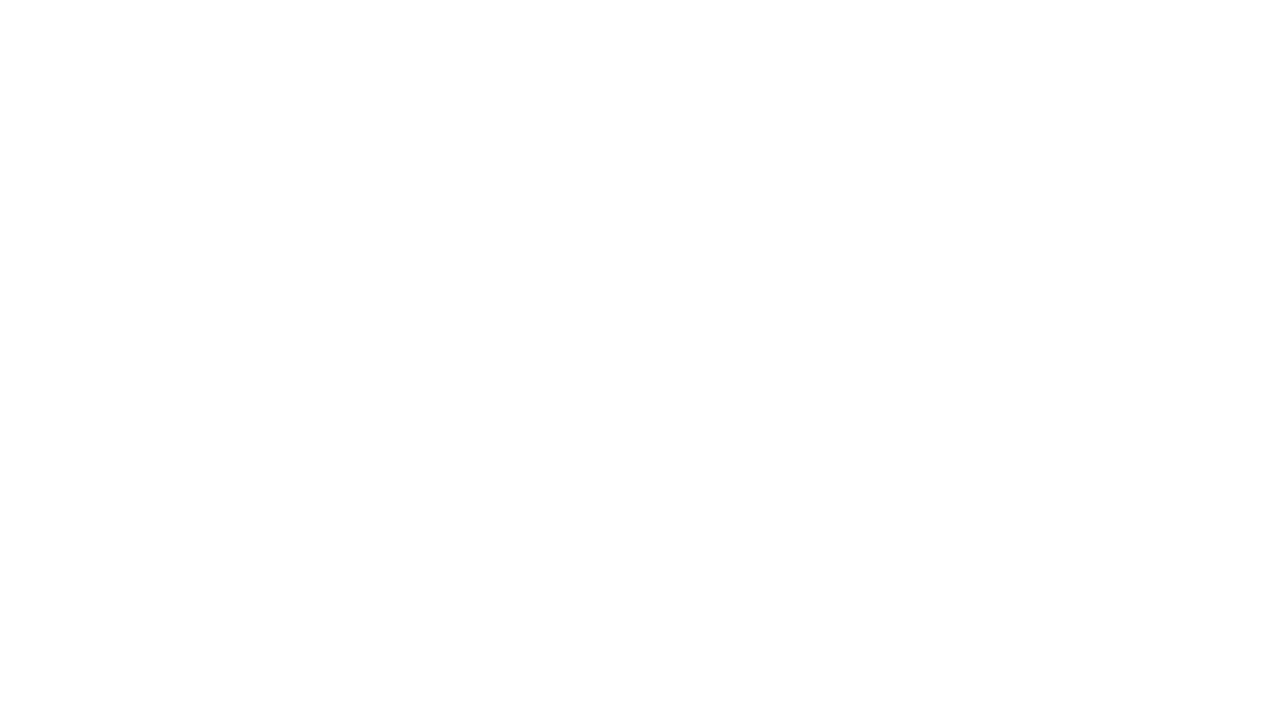
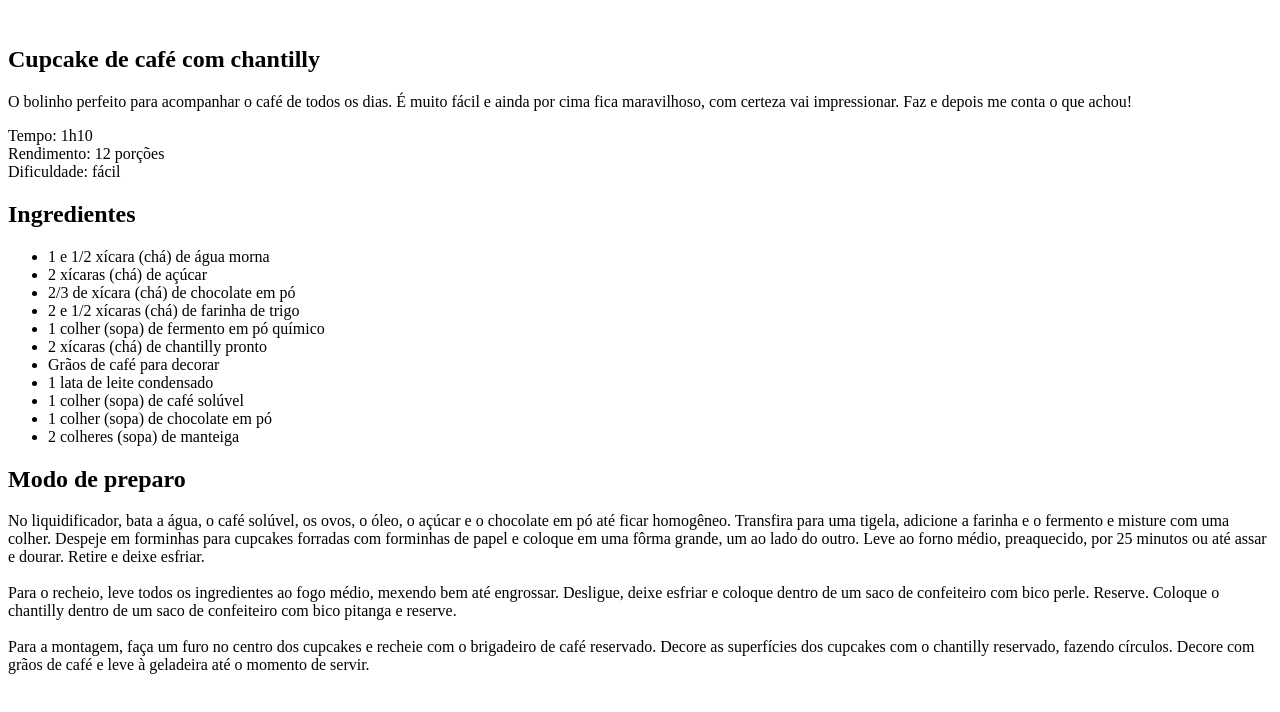
Before and after one commit to RicardoTavaresDias/PROJETO-PAGINA-DE-RECEITAS, a plain HTML site: page index.html in a window 1280 px wide. Drawn offline with Linux system fonts and the light colour scheme.

Commit message:
iniciando a estrutura HTML

```diff
--- a/index.html
+++ b/index.html
@@ -6,6 +6,52 @@
   <title>Página de Receita</title>
 </head>
 <body>
+  <div id="page">
 
+    <img src="" alt=""/>
+
+    <main>
+      <section id="about">
+        <h1>Cupcake de café com chantilly</h1>
+        <p>O bolinho perfeito para acompanhar o café de todos os dias. É muito fácil e ainda por cima fica maravilhoso, com certeza vai impressionar. Faz e depois me conta o que achou!
+        </p>
+
+        <p>Tempo: 1h10<br>
+          Rendimento: 12 porções<br>
+          Dificuldade: fácil
+        </p>
+
+        <h2>Ingredientes</h2>
+
+        <ul>
+            <li>1 e 1/2 xícara (chá) de água morna</li>
+            <li>2 xícaras (chá) de açúcar</li>
+            <li>2/3 de xícara (chá) de chocolate em pó</li>
+            <li>2 e 1/2 xícaras (chá) de farinha de trigo</li>
+            <li>1 colher (sopa) de fermento em pó químico</li>
+            <li>2 xícaras (chá) de chantilly pronto</li>
+            <li>Grãos de café para decorar</li>
+            <li>1 lata de leite condensado</li>
+            <li>1 colher (sopa) de café solúvel</li>
+            <li>1 colher (sopa) de chocolate em pó</li>
+            <li>2 colheres (sopa) de manteiga</li>
+        </ul>
+
+        <h2>Modo de preparo</h2>
+
+        <p>
+          No liquidificador, bata a água, o café solúvel, os ovos, o óleo, o açúcar e o chocolate em pó até ficar homogêneo. Transfira para uma tigela, adicione a farinha e o fermento e misture com uma colher. Despeje em forminhas para cupcakes forradas com forminhas de papel e coloque em uma fôrma grande, um ao lado do outro. Leve ao forno médio, preaquecido, por 25 minutos ou até assar e dourar. Retire e deixe esfriar.
+          <br><br>
+          Para o recheio, leve todos os ingredientes ao fogo médio, mexendo bem até engrossar. Desligue, deixe esfriar e coloque dentro de um saco de confeiteiro com bico perle. Reserve. Coloque o chantilly dentro de um saco de confeiteiro com bico pitanga e reserve.
+          <br><br>
+          Para a montagem, faça um furo no centro dos cupcakes e recheie com o brigadeiro de café reservado. Decore as superfícies dos cupcakes com o chantilly reservado, fazendo círculos. Decore com grãos de café e leve à geladeira até o momento de servir.
+        </p>
+
+      </section>
+      <section id="ingredients"></section>
+      <section id="preparation"></section>
+    </main>
+
+  </div>
 </body>
 </html>
```
